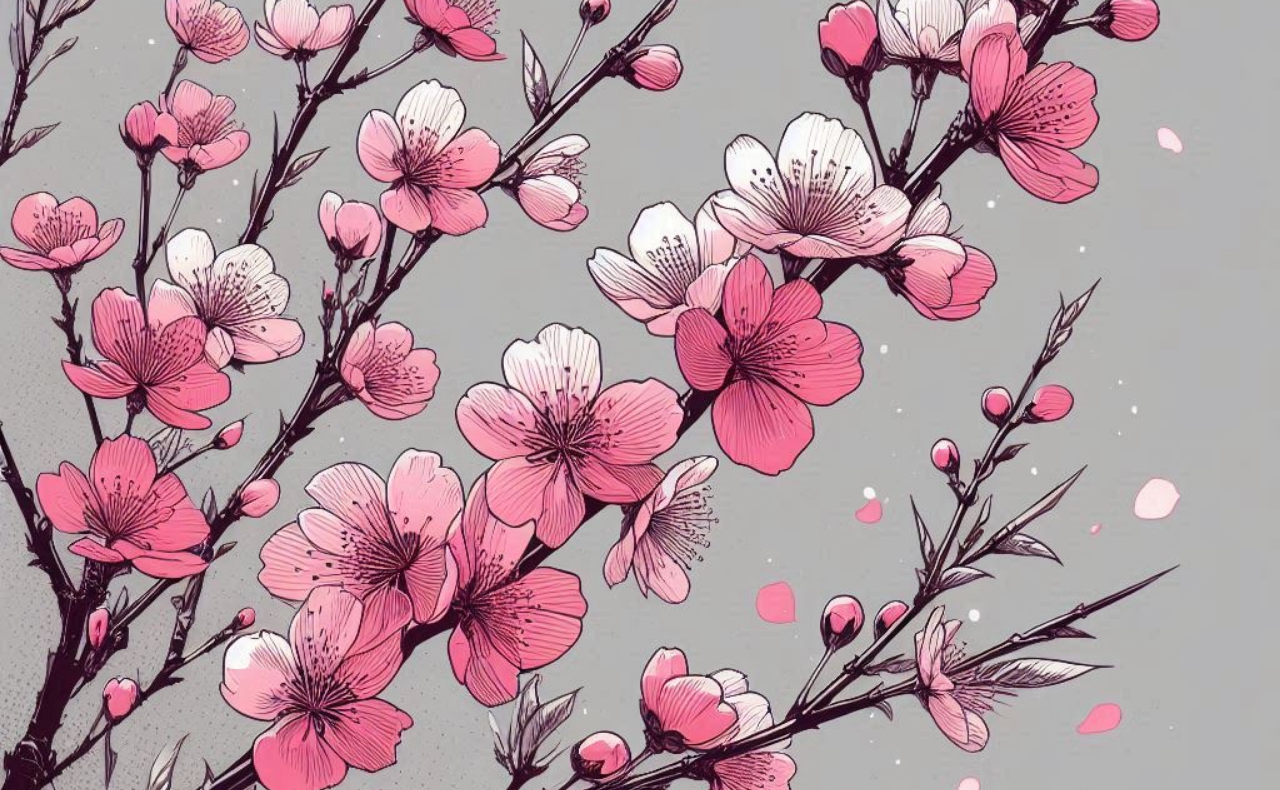
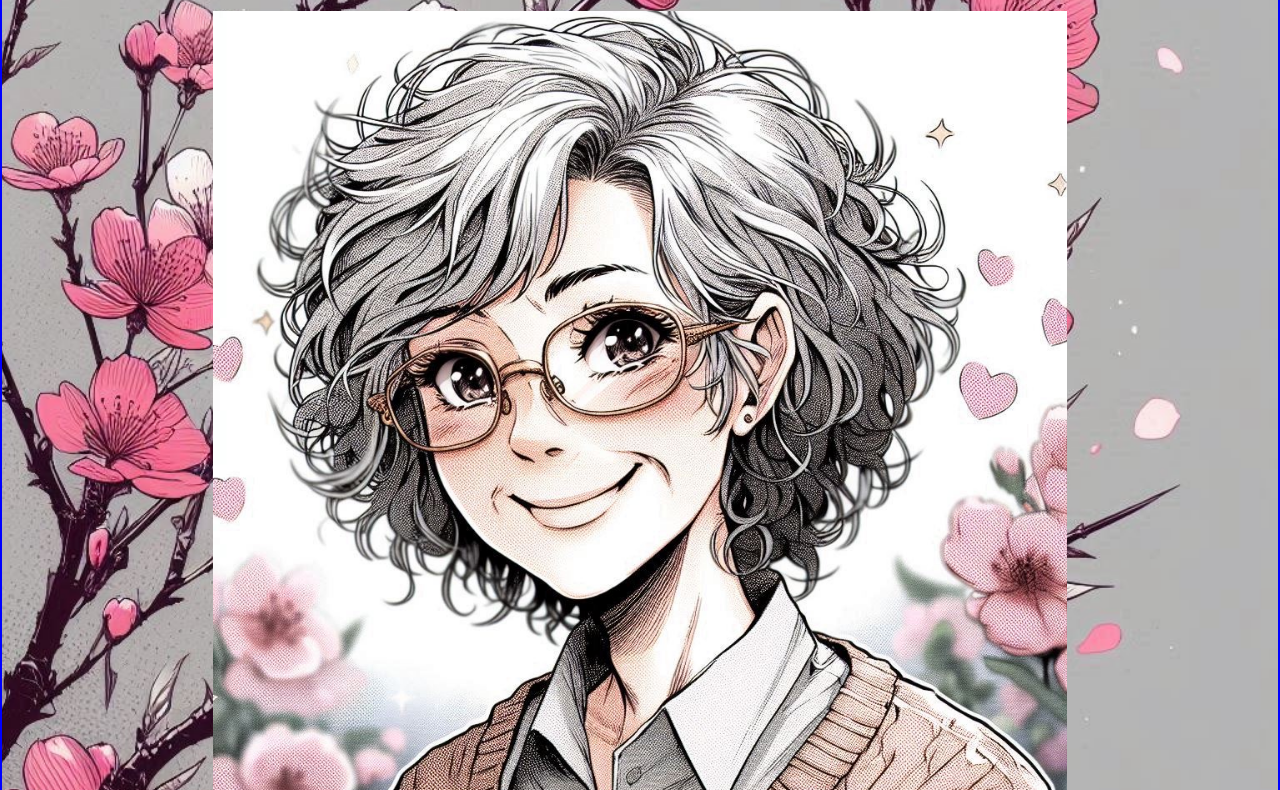
Before and after one commit to schnavzer480/kitchen, a plain HTML site: page index.html in a window 1280 px wide. Shown: the part 91-881 px from the top of the page. Drawn offline with Linux system fonts and the light colour scheme.

Commit message:
initial portrait div construct

```diff
--- a/index.html
+++ b/index.html
@@ -23,6 +23,10 @@
                 <div class="icon"></div>
             </div>
         </nav>
+
+        <div class="portrait">
+            <img class="porimg" alt="grandma as a manga character" src="images/portrait.webp">
+        </div>
     </div>
 </body>
 </html>
--- a/styles.css
+++ b/styles.css
@@ -25,7 +25,7 @@
 .main-container {
     display: flex;
     flex-direction: column;
-    height: 120vh; /*ÄNDRA*/
+    height: 100vh; /*ÄNDRA*/
 }
 
 
@@ -68,3 +68,18 @@ nav {
     margin: 3px;
     border-radius: 10px;
 }
+
+/*PORTRAIT*/
+.portrait {
+    display: flex;
+    justify-content: center;
+    align-items: center;
+    height: auto;
+
+    margin-top: 80px;
+    border: 2px solid blue;
+}
+.porimg {
+    width: 70%;
+    padding: 20px;
+}
```
